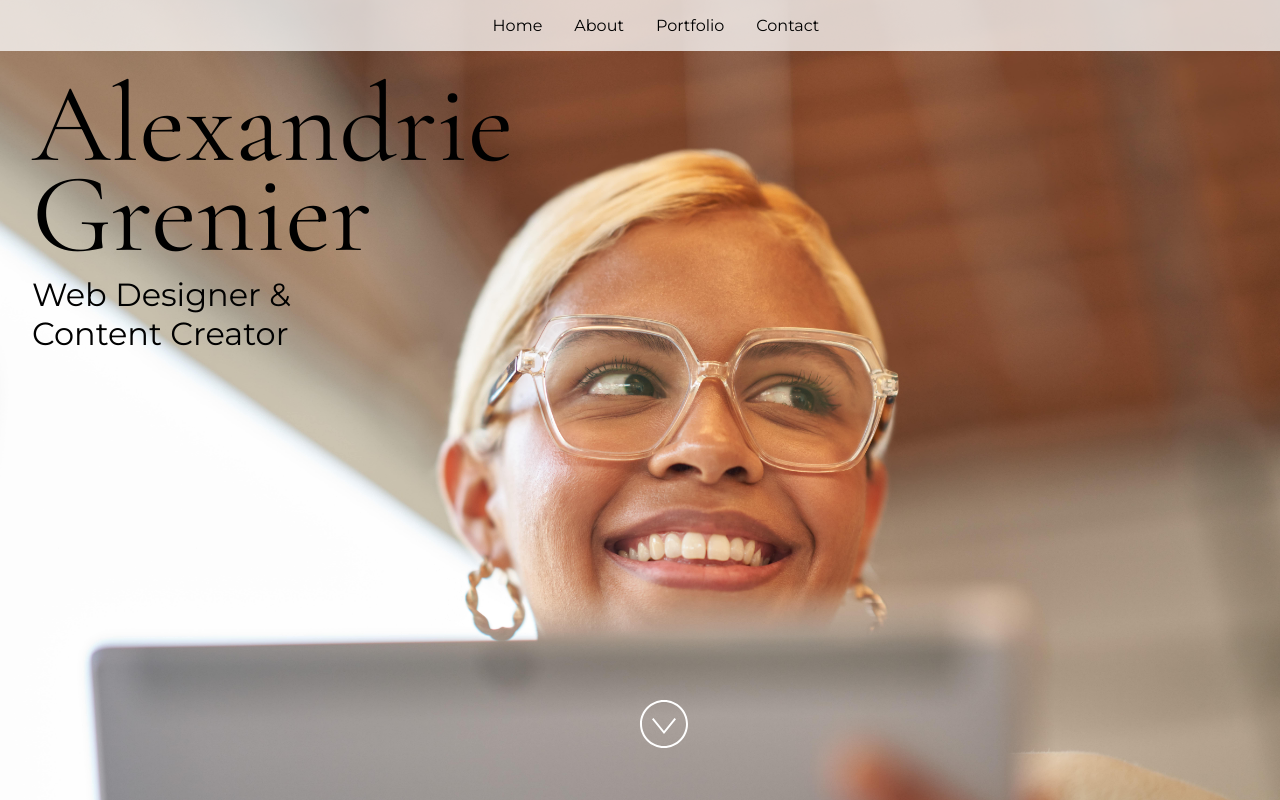
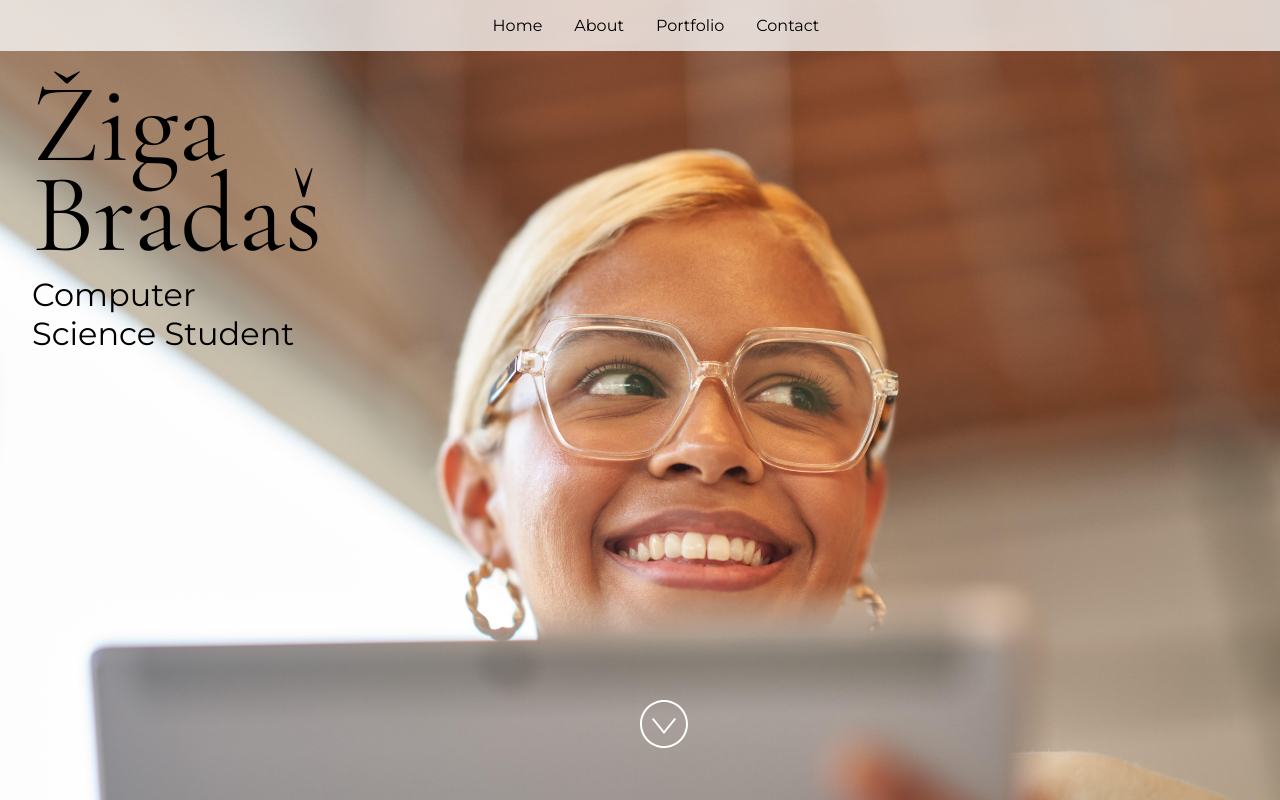
Before and after one commit to giganizer/portfolio-site, a React (Vite) app: page / in a window 1280 px wide. Built offline with nearby package versions, Linux system fonts and the light colour scheme.

Commit message:
Update personal information

```diff
--- a/src/App.jsx
+++ b/src/App.jsx
@@ -24,15 +24,15 @@ import "./styles.css";
  * If you don't have one of the social sites listed, leave it as an empty string.
  */
 const siteProps = {
-  name: "Alexandrie Grenier",
-  title: "Web Designer & Content Creator",
-  email: "alex@example.com",
-  gitHub: "microsoft",
-  instagram: "microsoft",
-  linkedIn: "satyanadella",
+  name: "Žiga Bradaš",
+  title: "Computer Science Student",
+  email: "zb6679@student.uni-lj.org",
+  gitHub: "giganizer",
+  instagram: "",
+  linkedIn: "žiga-bradaš-a5658b235",
   medium: "",
-  twitter: "microsoft",
-  youTube: "Code",
+  twitter: "",
+  youTube: "",
 };
 
 const primaryColor = "#4E567E";
```
